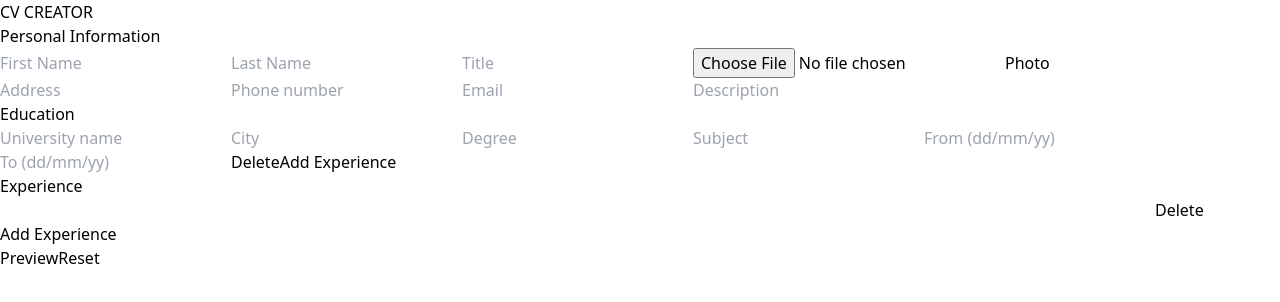
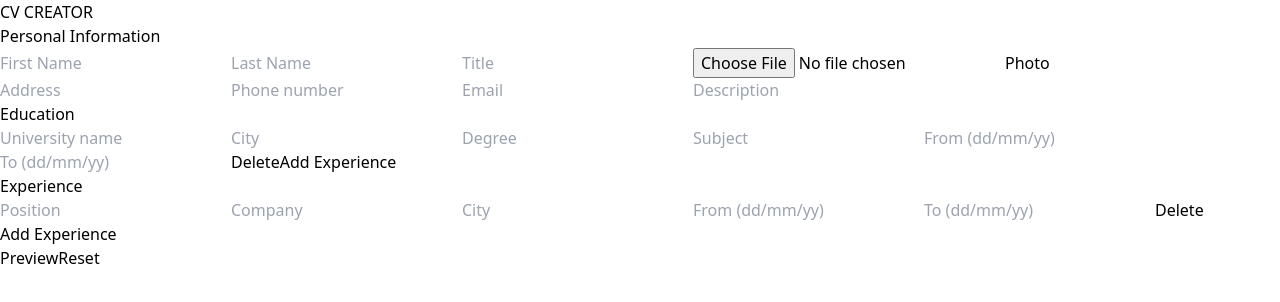
Before and after one commit to MarioMilosevic/CV-Creator, a React (Vite) app: page / in a window 1280 px wide. Shown: the top 302 px of the page. Built offline with nearby package versions, Linux system fonts and the light colour scheme.

Commit message:
Add update experience function

```diff
--- a/src/App.tsx
+++ b/src/App.tsx
@@ -71,6 +71,22 @@ function App() {
     });
   };
 
+
+  const updateExperience = (e) => {
+    const { value, name } = e.target;
+    setUser((prev) => {
+      const updatedExperience = prev.experience.map((el) => {
+        if (name in el) {
+          return { ...el, [name]: value };
+        }
+        return el;
+      });
+      return { ...prev, experience: updatedExperience };
+    });
+    console.log(user)
+  };
+
+
   return (
     <>
       <Header />
@@ -86,7 +102,7 @@ function App() {
               education={user.education}
               updateEducation={updateEducation}
             />
-            <Experience experience={user.experience} />
+            <Experience experience={user.experience} updateExperience={updateExperience}/>
             <div className="flex flex-col gap-4 pt-12 pb-8">
               <Button
                 handleClick={() => setIsPreviewActive(true)}
--- a/src/components/Experience.tsx
+++ b/src/components/Experience.tsx
@@ -9,22 +9,39 @@ interface ExperienceTypes {
     toDate: string;
   };
 }
-const Experience = ({ experience }: ExperienceTypes) => {
+const Experience = ({ experience, updateExperience }: ExperienceTypes) => {
   return (
     <section className="flex flex-col gap-4 pt-12">
       <h2 className="text-2xl font-semibold">Experience</h2>
-      <InputField name="position" value={experience.position} name="Position" />
-      <InputField name="company" value={experience.company} name="Company" />
-      <InputField name="city" value={experience.city} name="City" />
       <InputField
-        name="fromData"
-        value={experience.fromDate}
-        name="From (dd/mm/yy)"
+        handleInputChange={updateExperience}
+        name="position"
+        value={experience.position}
+        placeholder="Position"
       />
       <InputField
-        name="toData"
+        handleInputChange={updateExperience}
+        name="company"
+        value={experience.company}
+        placeholder="Company"
+      />
+      <InputField
+        handleInputChange={updateExperience}
+        name="city"
+        value={experience.city}
+        placeholder="City"
+      />
+      <InputField
+        handleInputChange={updateExperience}
+        name="fromDate"
+        value={experience.fromDate}
+        placeholder="From (dd/mm/yy)"
+      />
+      <InputField
+        handleInputChange={updateExperience}
+        name="toDate"
         value={experience.toDate}
-        name="To (dd/mm/yy)"
+        placeholder="To (dd/mm/yy)"
       />
       <Button
         handleClick={() => console.log("treba da brise")}
```
